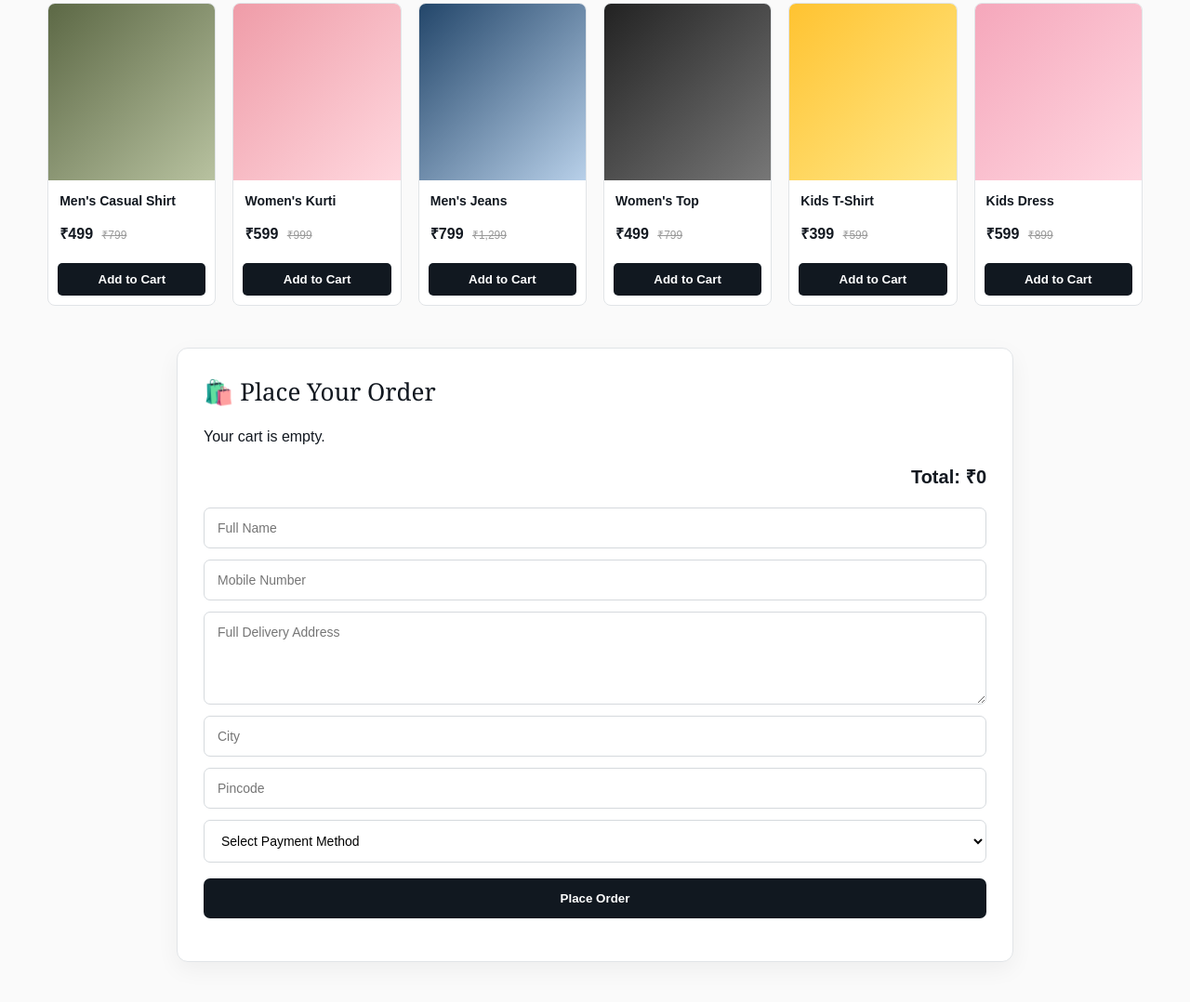
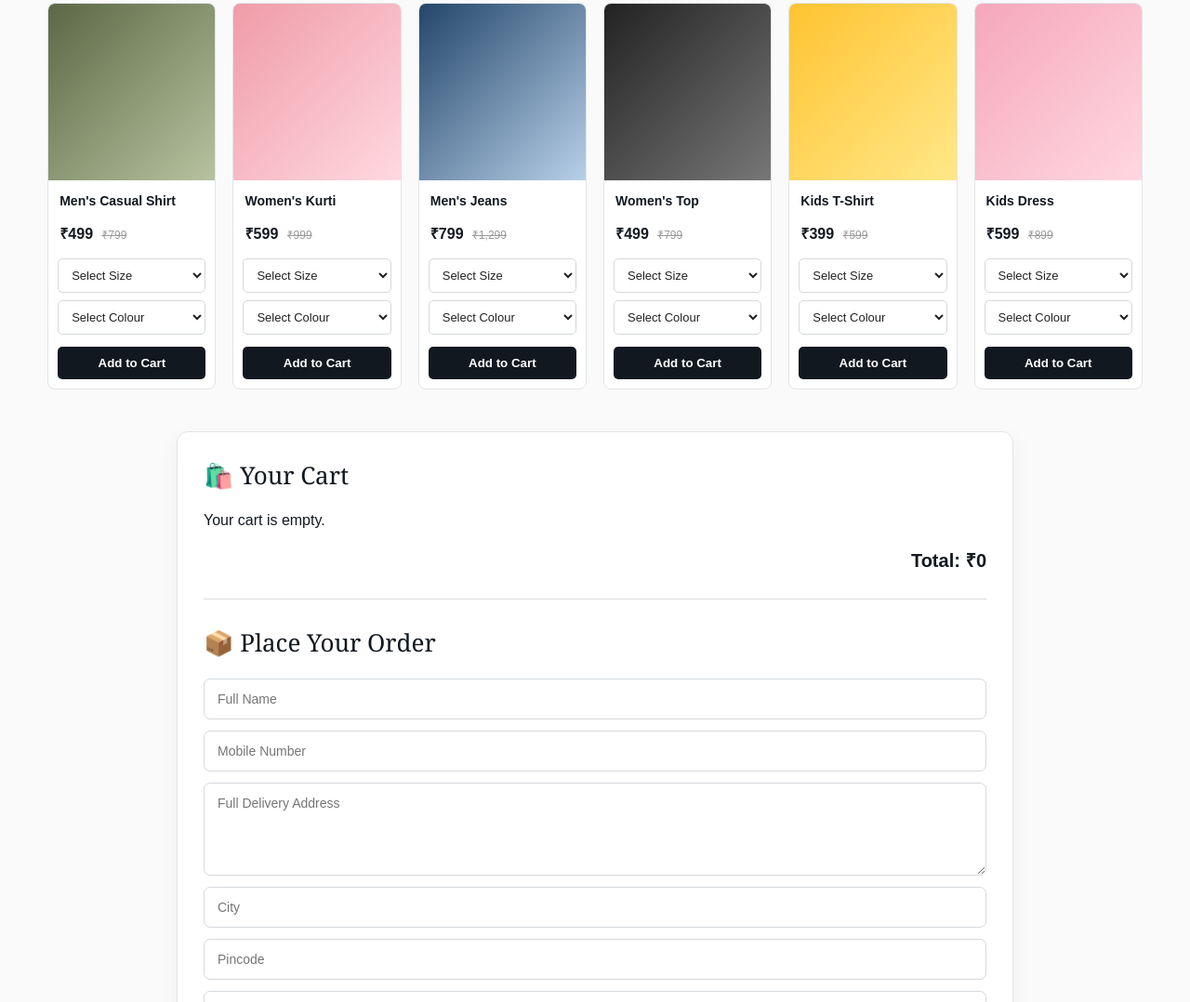
Before and after one commit to Vk91272/anmol-fashion, a website: page index.html in a window 1280 px wide. Shown: the part 1146-2224 px from the top of the page at 93% size. Drawn offline with Linux system fonts and the light colour scheme.

Commit message:
Add size and color selection for products

```diff
--- a/index.html
+++ b/index.html
@@ -86,71 +86,192 @@
 
   <div class="products">
 
+    <!-- Men's Shirt -->
     <article class="product">
       <div class="pic p1"></div>
       <h3>Men's Casual Shirt</h3>
       <p>₹499 <del>₹799</del></p>
-      <button onclick="addToCart('Men’s Casual Shirt',499)">
+
+      <select id="size-shirt">
+        <option value="">Select Size</option>
+        <option>S</option>
+        <option>M</option>
+        <option>L</option>
+        <option>XL</option>
+        <option>XXL</option>
+      </select>
+
+      <select id="color-shirt">
+        <option value="">Select Colour</option>
+        <option>Black</option>
+        <option>White</option>
+        <option>Blue</option>
+      </select>
+
+      <button onclick="addProduct('Men’s Casual Shirt',499,'size-shirt','color-shirt')">
         Add to Cart
       </button>
     </article>
 
+
+    <!-- Women's Kurti -->
     <article class="product">
       <div class="pic p2"></div>
       <h3>Women's Kurti</h3>
       <p>₹599 <del>₹999</del></p>
-      <button onclick="addToCart('Women’s Kurti',599)">
+
+      <select id="size-kurti">
+        <option value="">Select Size</option>
+        <option>S</option>
+        <option>M</option>
+        <option>L</option>
+        <option>XL</option>
+        <option>XXL</option>
+      </select>
+
+      <select id="color-kurti">
+        <option value="">Select Colour</option>
+        <option>Red</option>
+        <option>Blue</option>
+        <option>Pink</option>
+      </select>
+
+      <button onclick="addProduct('Women’s Kurti',599,'size-kurti','color-kurti')">
         Add to Cart
       </button>
     </article>
 
+
+    <!-- Men's Jeans -->
     <article class="product">
       <div class="pic p3"></div>
       <h3>Men's Jeans</h3>
       <p>₹799 <del>₹1,299</del></p>
-      <button onclick="addToCart('Men’s Jeans',799)">
+
+      <select id="size-jeans">
+        <option value="">Select Size</option>
+        <option>28</option>
+        <option>30</option>
+        <option>32</option>
+        <option>34</option>
+        <option>36</option>
+        <option>38</option>
+      </select>
+
+      <select id="color-jeans">
+        <option value="">Select Colour</option>
+        <option>Black</option>
+        <option>Blue</option>
+      </select>
+
+      <button onclick="addProduct('Men’s Jeans',799,'size-jeans','color-jeans')">
         Add to Cart
       </button>
     </article>
 
+
+    <!-- Women's Top -->
     <article class="product">
       <div class="pic p4"></div>
       <h3>Women's Top</h3>
       <p>₹499 <del>₹799</del></p>
-      <button onclick="addToCart('Women’s Top',499)">
+
+      <select id="size-top">
+        <option value="">Select Size</option>
+        <option>S</option>
+        <option>M</option>
+        <option>L</option>
+        <option>XL</option>
+        <option>XXL</option>
+      </select>
+
+      <select id="color-top">
+        <option value="">Select Colour</option>
+        <option>Black</option>
+        <option>White</option>
+        <option>Pink</option>
+      </select>
+
+      <button onclick="addProduct('Women’s Top',499,'size-top','color-top')">
         Add to Cart
       </button>
     </article>
 
+
+    <!-- Kids T-Shirt -->
     <article class="product">
       <div class="pic p5"></div>
       <h3>Kids T-Shirt</h3>
       <p>₹399 <del>₹599</del></p>
-      <button onclick="addToCart('Kids T-Shirt',399)">
+
+      <select id="size-kids-tshirt">
+        <option value="">Select Size</option>
+        <option>4Y</option>
+        <option>6Y</option>
+        <option>8Y</option>
+        <option>10Y</option>
+        <option>12Y</option>
+        <option>14Y</option>
+      </select>
+
+      <select id="color-kids-tshirt">
+        <option value="">Select Colour</option>
+        <option>Red</option>
+        <option>Blue</option>
+        <option>Black</option>
+      </select>
+
+      <button onclick="addProduct('Kids T-Shirt',399,'size-kids-tshirt','color-kids-tshirt')">
         Add to Cart
       </button>
     </article>
 
+
+    <!-- Kids Dress -->
     <article class="product">
       <div class="pic p6"></div>
       <h3>Kids Dress</h3>
       <p>₹599 <del>₹899</del></p>
-      <button onclick="addToCart('Kids Dress',599)">
+
+      <select id="size-kids-dress">
+        <option value="">Select Size</option>
+        <option>4Y</option>
+        <option>6Y</option>
+        <option>8Y</option>
+        <option>10Y</option>
+        <option>12Y</option>
+        <option>14Y</option>
+      </select>
+
+      <select id="color-kids-dress">
+        <option value="">Select Colour</option>
+        <option>Pink</option>
+        <option>Red</option>
+        <option>Blue</option>
+      </select>
+
+      <button onclick="addProduct('Kids Dress',599,'size-kids-dress','color-kids-dress')">
         Add to Cart
       </button>
     </article>
 
   </div>
 
+
+  <!-- CART -->
   <div class="order-box">
 
-    <h2>🛍️ Place Your Order</h2>
+    <h2>🛍️ Your Cart</h2>
 
     <div id="cartItems">
       <p>Your cart is empty.</p>
     </div>
 
     <h3>Total: ₹<span id="cartTotal">0</span></h3>
+
+    <hr>
+
+    <h2>📦 Place Your Order</h2>
 
     <form id="orderForm">
 
@@ -208,12 +329,14 @@
 
 </section>
 
+
 <section class="services">
   <div>🚚 <b>Free Shipping</b><small>On orders above ₹999</small></div>
   <div>🛡️ <b>Secure Payments</b><small>100% Safe & Secure</small></div>
   <div>↻ <b>Easy Returns</b><small>7 Days Return Policy</small></div>
   <div>🎧 <b>24/7 Support</b><small>We're here to help</small></div>
 </section>
+
 
 <section id="about" class="about section">
 
@@ -236,6 +359,7 @@
 
   <div>
     <h2>Why Choose Us?</h2>
+
     <p>
       ✓ Latest Fashion Trends<br>
       ✓ High Quality Products<br>
@@ -247,6 +371,7 @@
 
 </section>
 
+
 <section id="contact" class="contact section">
 
   <div class="heading">
@@ -256,9 +381,7 @@
 
   <div class="contact-card">
 
-    <p>
-      📞 <b>+91 9118183794</b>
-    </p>
+    <p>📞 <b>+91 9118183794</b></p>
 
     <p>
       💬
@@ -284,13 +407,16 @@
 
 </main>
 
+
 <footer>
+
   <div>
     <strong>Anmol Fashion</strong>
     <small>Style Jo Har Pal Saath De</small>
   </div>
 
   <p>© 2026 Anmol Fashion. All Rights Reserved.</p>
+
 </footer>
 
 <script src="script.js"></script>
```
